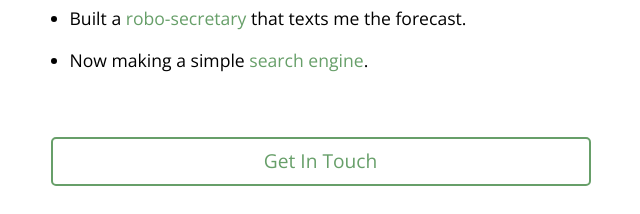
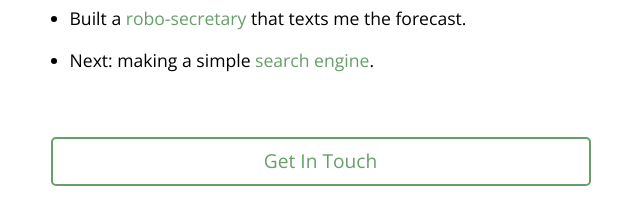
Before and after one commit to willcbradley/willcbradley, a plain HTML site: page projects.html in a window 1280 px wide. Shown: the part 351-565 px from the top of the page, 312-952 px from the left. Drawn offline with nearby package versions, Linux system fonts and the light colour scheme.

Commit message:
clarification

```diff
--- a/projects.html
+++ b/projects.html
@@ -58,7 +58,7 @@
             </li> -->
             <!-- <li>Mentored/presented at <a href="https://medsummit.com.au/" target="_blank">MedSummit</a>.</li> -->
             <li>Built a <a href="https://github.com/WillCBradley/weathermessage/tree/main" target="_blank">robo-secretary</a> that texts me the forecast.</li>
-            <li>Now making a simple <a href="https://github.com/WillCBradley/searchengine" target="_blank">search engine</a>.</li>
+            <li>Next: making a simple <a href="https://github.com/WillCBradley/searchengine" target="_blank">search engine</a>.</li>
         </ul>
         <!-- <p><u>Feb 2025:</u> First iteration of <a href="https://aimd.willcbradley.com/" target="_blank">AI, M.D.</a></p>
         <p><u>Mar 2025:</u> First iteration of <a href="https://swiss.willcbradley.com/" target="_blank">SwissArmyDoc</a></p>
```
